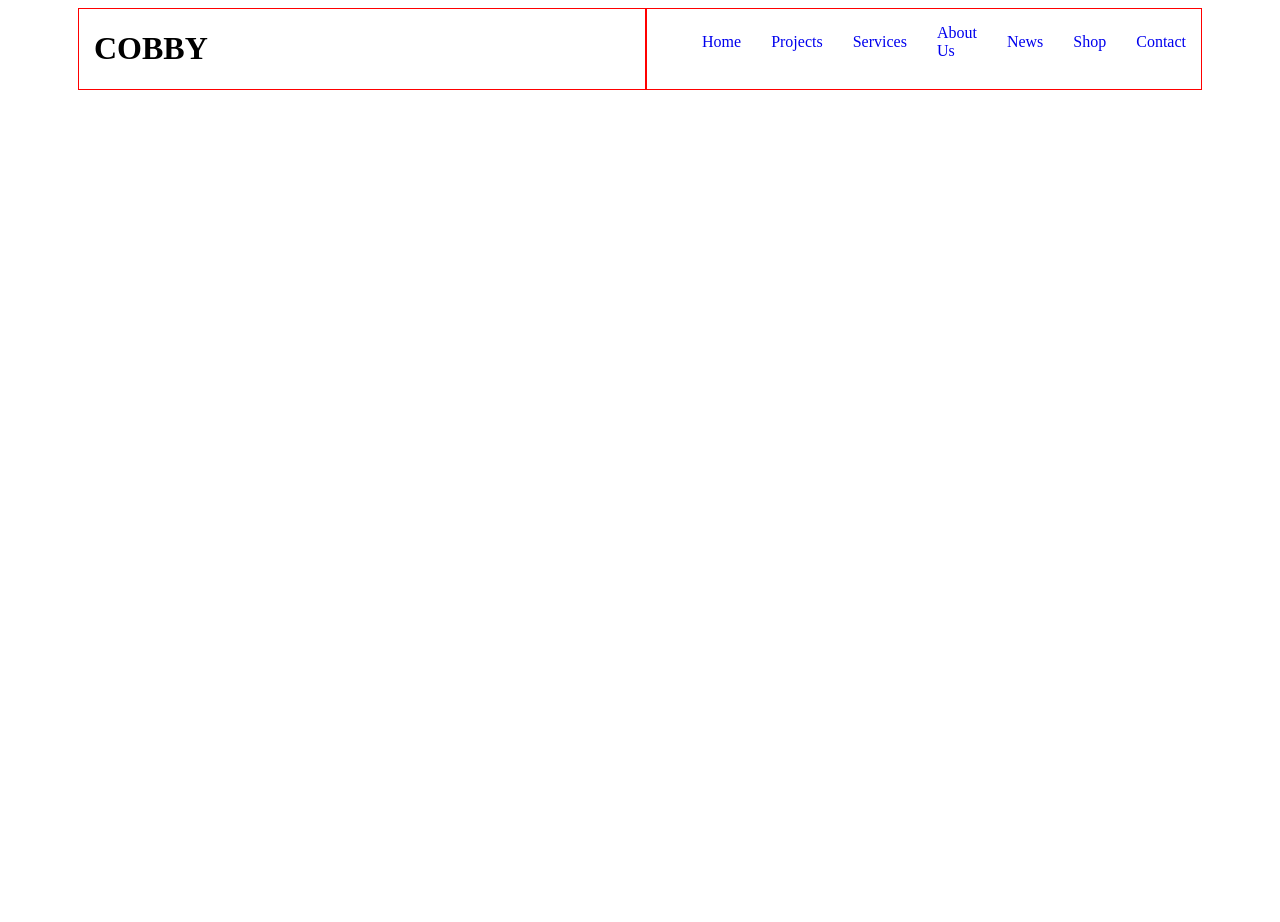
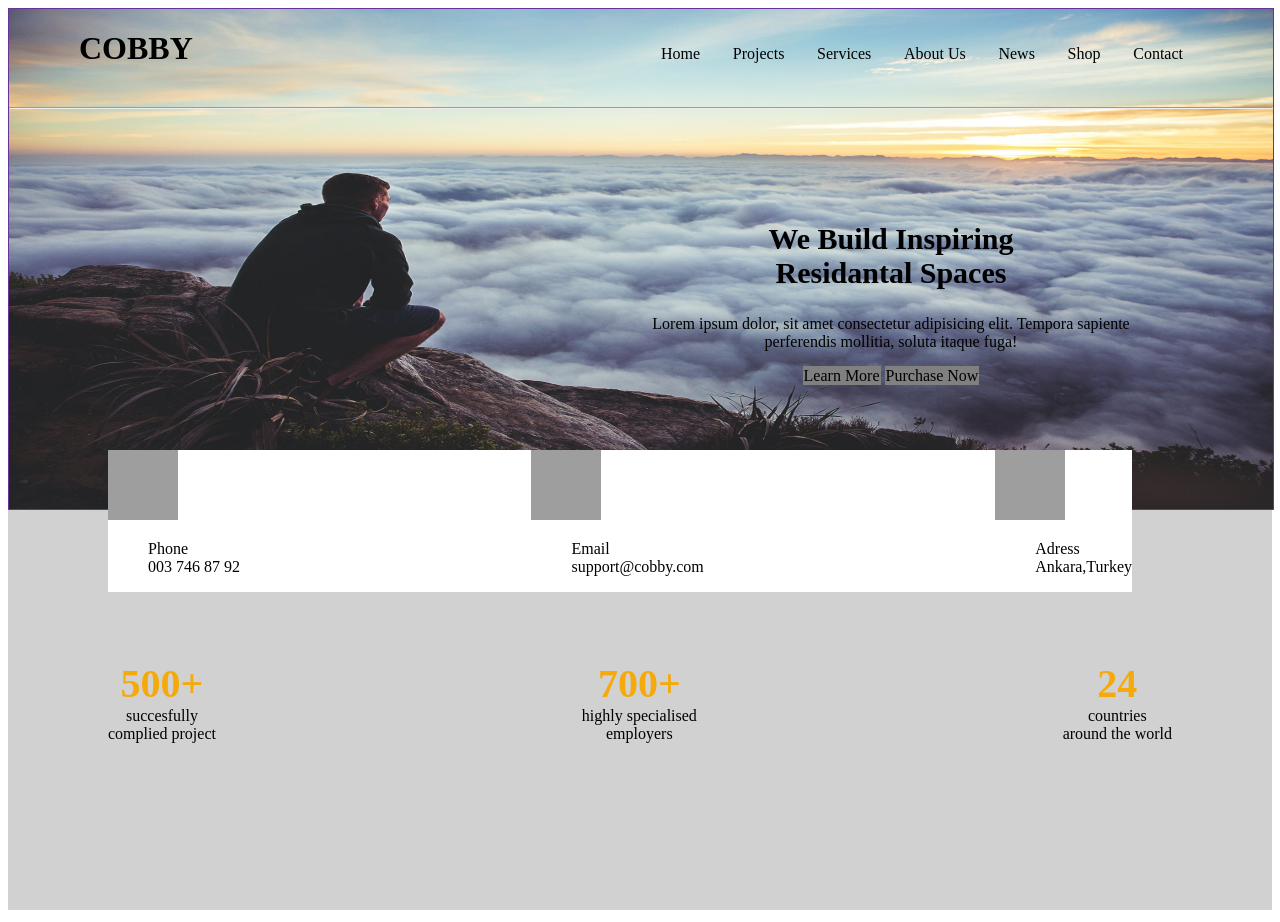
Before and after one commit to ZuleyhaKurt/coby_page, a plain HTML site: page index.html in a window 1280 px wide. Shown: the top 922 px of the page. Before the commit the page ends 800 px from the top, so only its background shows below. Drawn offline with Linux system fonts and the light colour scheme; grey boxes are pictures that could not be loaded.

Commit message:
finished-die

```diff
--- a/index.html
+++ b/index.html
@@ -8,9 +8,9 @@
     <link rel="stylesheet" href="style.css">
 </head>
 <body>
-    <div class="class1">
-
-        <header class="class2">
+    <div class="first">
+        <div class="class1">
+         <header class="class2">
             <div class="div1">
                 <h1 class="class3">COBBY</h1>
             </div>
@@ -25,12 +25,72 @@
                     <li class="class4"><a href="https://www.cobby.io/"><Span>Contact</Span></a></li>
                 </ul>
             </div>
+        </header>
+        <hr style="color: black;">
+        <div class="text">
+            <h2 style="font-size: 30px;">We Build Inspiring <br> Residantal Spaces</h2>
+            <p>Lorem ipsum dolor, sit amet consectetur adipisicing elit. Tempora sapiente perferendis mollitia, soluta itaque fuga!</p>
+            <a  class="button1" href="https://www.cobby.io" ><Span>Learn More</Span></a>
+            <a class="button2" href="https://www.cobby.io"><Span>Purchase Now</Span> </a>
+        </div>
+        </div>
+        <div class="contact">
+            <div class="phonebox">
+                <img class="imgp" src="https://cdn-icons-png.flaticon.com/128/126/126509.png" alt="phone" >
+                <ul class="phone">
+                <li class="li1">Phone</li> <br>
+                <li class="li2">003 746 87 92</li>
+                </ul>
+            </div>
+            <div class="mailbox">
+                <img class="imgp" src="https://cdn-icons-png.flaticon.com/128/126/126509.png" alt="phone" >
+                <ul class="phone">
+                <li class="li1">Email</li> <br>
+                <li class="li2">support@cobby.com</li>
+                </ul>
+            </div>
+            <div class="locationbox">
+                <img class="imgp" src="https://cdn-icons-png.flaticon.com/128/126/126509.png" alt="phone" >
+                <ul class="phone">
+                <li class="li1">Adress</li> <br>
+                <li class="li2">Ankara,Turkey</li>
+                </ul>
+            </div>
+
+        </div>
+    </div>
+    <div class="numbers" >
+            <div class="box1"><span style="font-size:40px ; color: rgb(245, 170, 10);"> <b>500+</b> </span><br> succesfully <br> complied project</div>
+            <div class="box1"><span style="font-size:40px ;color: rgb(245, 170, 10);"> <b>700+</b> </span><br> highly specialised  <br>employers</div>
+            <div class="box1"><span style="font-size:40px ;color: rgb(245, 170, 10);"> <b>24</b> </span> <br> countries <br> around the world </div>
+    </div>
+
+    <div class="second">
+        <div class="images">
+            <div class="textt">
+                <h1 style="color: black;">Lorem, ipsum dolor <br>sit amet consectetur adipisicing.</h1>
+                <p style="color: black;">Lorem ipsum dolor sit amet consectetur adipisicing elit. <br>Possimus minima laborum nulla? Iusto accusamus voluptate ipsa repudiandae a sequi <br> minus, iste similique molestias fugiat praesentium officiis iure eius commodi quos?</p>
+                <a href="https://www.cobby.io/">abc</a>
+                <a href="https://www.cobby.io/">def</a>
+            </div>
+            <div class="pic1">
+                <img src="https://images.unsplash.com/photo-1599229526921-4f29d42b0b41?ixlib=rb-1.2.1&ixid=MnwxMjA3fDB8MHxzZWFyY2h8MXx8d2F0ZXJmcm9udHxlbnwwfHwwfHw%3D&w=1000&q=80" alt="" width="250px" height="60%">
+            </div>
+            <div class="pic1">
+                <img src="https://images.unsplash.com/photo-1616715076865-1f6f05988ff2?ixlib=rb-1.2.1&ixid=MnwxMjA3fDB8MHxzZWFyY2h8MXx8dW5zcGxhc2glMjBhcHB8ZW58MHx8MHx8&w=1000&q=80" alt="" width="250px" height="60%">
+            </div>
+
+        </div>
+        <div class="footer">
+            <div class="last1">Lorem ipsum, dolor sit amet consectetur adipisicing elit. Incidunt optio delectus quo consequuntur, possimus doloribus.</div>
+            <div class="last2">Lorem ipsum dolor sit amet consectetur adipisicing elit. Nulla harum ea dicta itaque qui voluptate.</div>
+            <div class="last3">Lorem ipsum dolor sit amet consectetur adipisicing elit. Qui provident dolor molestias officia assumenda. At?</div>
+        </div>
+    </div>
 
 
 
-        </header>
 
 
-    </div>
 </body>
 </html>
--- a/style.css
+++ b/style.css
@@ -1,43 +1,178 @@
 .class1{
+    height: 500px;
+    width: 100%;
+    background-image:url(img/resim1.jpg);
+    background-size: 100% 100%;
+    background-attachment: fixed;
+   border: 1px solid rebeccapurple;
+    margin: 0px;
+    position: relative;
+    width: 100%;
+}
+
+
+.class2{
+    display: flex;
+    justify-content:space-between;
     margin-left: 70px;
-    margin-right: 70px;
+    margin-right:70px ;
+
+
+}
+
+.div1{
+
+    width: 50%;
+
+
+
+}
+
+.div2{
+
+    width: 50%;
+
+
+}
+
+.list{
+    display:flex ;
+    justify-content: space-between;
+    list-style: none;
+    padding:20px;
+}
+.class4{
+    display: flex;
+    justify-content:space-between ;
+
+
+    text-decoration: none;
+    margin: 0;
+
+
+
+
+}
+a,h1,h2,p{
+    text-decoration: none;
+    color:black;
+}
+h1{
+
+}
+.button1{
+    border: 1px solid grey;
+    background-color: grey;
+    height: 30px;
+
+}
+.button2{
+    border: 1px solid grey;
+    background-color: grey;
+
+}
+.text{
+    box-sizing: border-box;
+    width: 500px;
+    height: 300px;
+
+    margin-left: 50%;
+    text-align: center;
+    padding-top: 80px;
+}
+.imgp{
+
+    width: 70px;
+    height: 70px;
+
+}
+.phone{
+
 
 
 }
 
 
-.class2{
+.contact{
+    box-sizing: border-box;
     display: flex;
-    justify-content:space-between
+    justify-content: space-between;
+
+    margin-left: 100px;
+    margin-right: 100px;
+    width: 80%;
+    position: absolute;
+    top: 450px;
+    background-color: white;
 }
+li{
+    display: inline;
+}
+.numbers{
 
-.div1{
-    border: 1px solid red;
-    width: 50%;
-    padding-left: 15px;
+    display: flex;
+    justify-content: space-between;
+    padding-left: 100px;
+    padding-right: 100px;
+    height: 250px;
+    text-align: center;
+    padding-top: 150px;
+    background-color: #d1d1d1;
+
 
 }
+.images{
 
-.div2{
-    border: 1px solid red;
-    width: 50%;
+   display: flex;
+   flex-direction: row;
+   height: 600px;
+   padding-left: 70px;
+   padding-right: 70px;
+   position: relative;
 
 }
-
-.list{
-    display:flex ;
-    align-items: center;
-    list-style: none;
-    margin: 0;
-}
-.class4{
-    display: flex;
-    justify-content: space-between;
-    text-decoration: none;
-    margin: 0;
-    padding:15px 15px 15px 15px;
+.textt{
+    width: 50%;
+    padding-top: 100px;
 
 }
-a{
-    text-decoration: none;
+.pic1{
+    margin: 15px;
 }
+.footer{
+
+    display: flex;
+    flex-direction: row;
+    margin-left: 100px;
+    margin-right: 100px;
+    height: 300px;
+    position: absolute;
+    top: 1400px;
+    width: 80%;
+}
+.last1{
+
+
+    background-color: #d1d1d1;
+    width: 32%;
+    text-align: center;
+    padding:80px 15px 20px 15px ;
+    align-items: center;
+}
+.last2{
+
+    background-color:rgb(245,170,10);
+    width: 32%;
+    padding:80px 15px 20px 15px ;
+    text-align: center;
+}
+.last3{
+
+    background-color: gray;
+    width:32% ;
+    padding:80px 15px 20px 15px ;
+    text-align: center;
+    align-items: center;
+
+
+}
```
Also changed, not shown: img/resim1.jpg (added).
